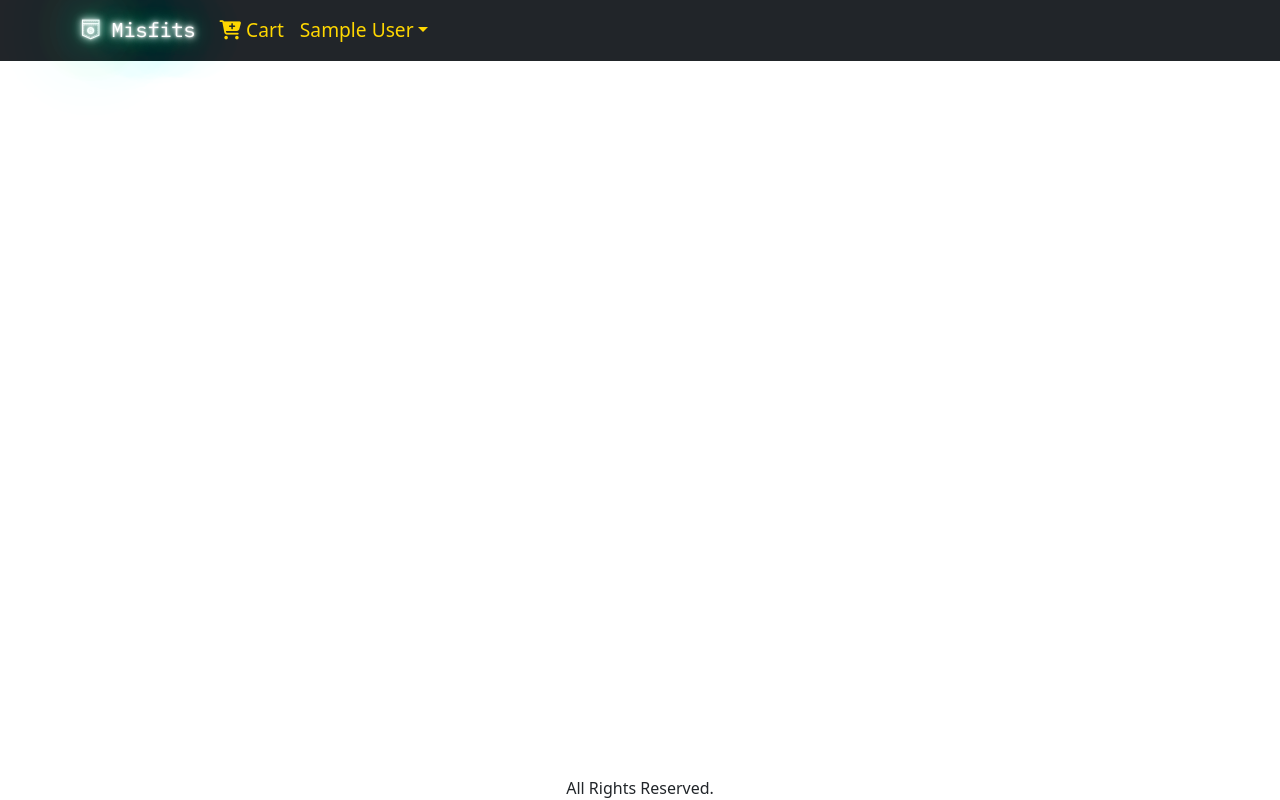
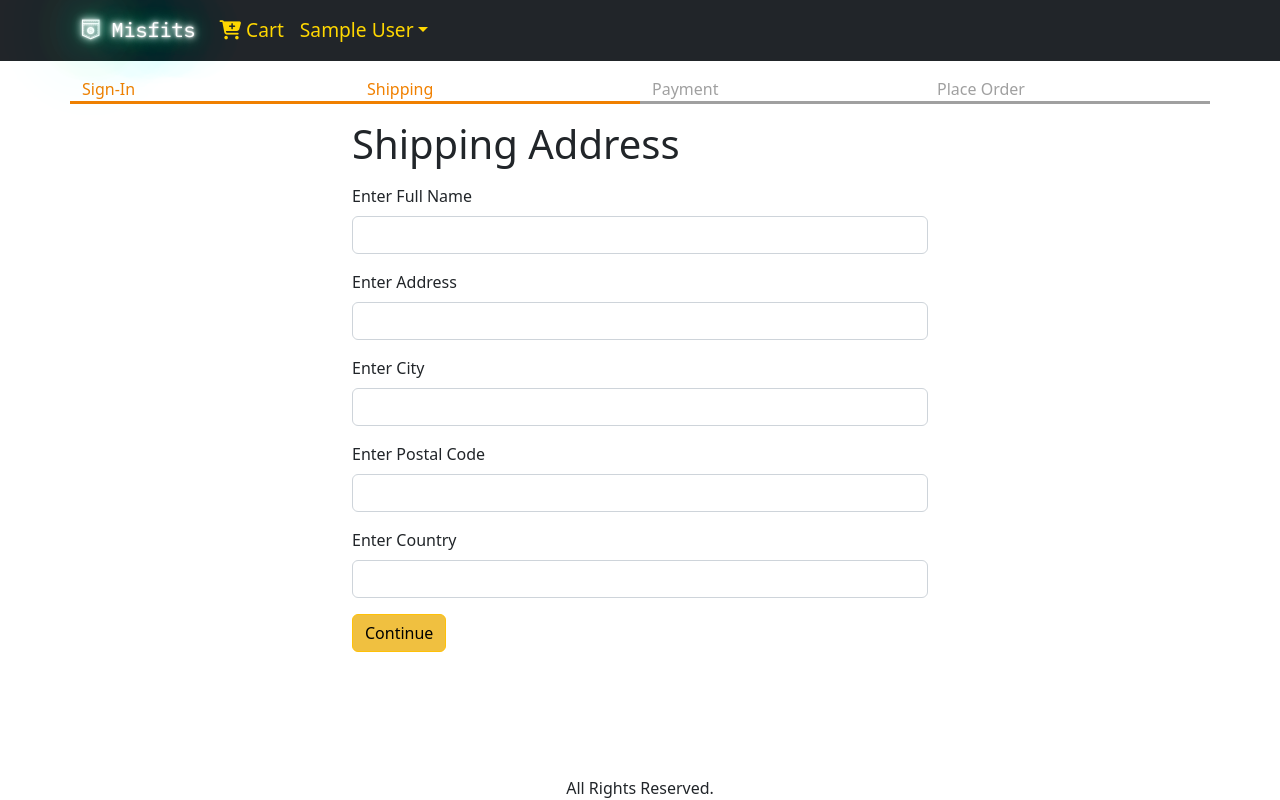
Before and after one commit to Zaib24/misfits, a React (Create React App) app in the folder frontend/: page /shipping in a window 1280 px wide. Built offline with nearby package versions, Linux system fonts and the light colour scheme; sample sign-in values are in the browser's storage.

Commit message:
Chapter 21 (Save Shipping Address)

```diff
--- a/frontend/src/App.js
+++ b/frontend/src/App.js
@@ -15,6 +15,7 @@ import { useContext } from 'react';
 import { Store } from './Store';
 import CartScreen from './screens/CartScreen';
 import SigninScreen from './screens/SigninScreen';
+import ShippingAdressScreen from './screens/ShippingAdressScreen';
 
 function App() {
   const { state, dispatch: ctxDispatch } = useContext(Store);
@@ -24,11 +25,12 @@ function App() {
   const signoutHandler = () => {
     ctxDispatch({ type: 'USER_SIGNOUT' });
     localStorage.removeItem('userInfo');
+    localStorage.removeItem('shippingAddress');
   };
   return (
     <BrowserRouter>
       <div className="d-flex flex-column site-container">
-        <ToastContainer position="bottom-center" limit={1} />
+        <ToastContainer position="top-center" limit={2} />
         <header>
           <Navbar bg="dark" variant="dark">
             <Container>
@@ -78,6 +80,7 @@ function App() {
               <Route path="/product/:slug" element={<ProductScreen />} />
               <Route path="/" element={<HomeScreen />} />
               <Route path="/cart" element={<CartScreen />} />
+              <Route path="/shipping" element={<ShippingAdressScreen />} />
               <Route path="/signin" element={<SigninScreen />} />
             </Routes>
           </Container>
--- a/frontend/src/Store.js
+++ b/frontend/src/Store.js
@@ -1,6 +1,21 @@
 import { createContext, useReducer } from 'react';
 
 export const Store = createContext();
+
+// Defining Initial Stage for Cart
+const initialState = {
+  userInfo: localStorage.getItem('userInfo')
+    ? JSON.parse(localStorage.getItem('userInfo'))
+    : null,
+  cart: {
+    shippingAddress: localStorage.getItem('shippingAddress')
+      ? JSON.parse(localStorage.getItem('shippingAddress'))
+      : {},
+    cartItems: localStorage.getItem('cartItems')
+      ? JSON.parse(localStorage.getItem('cartItems'))
+      : [],
+  },
+};
 
 // Defining Reducer Actions
 function reducer(state, action) {
@@ -29,24 +44,29 @@ function reducer(state, action) {
       return { ...state, userInfo: action.payload };
     }
     case 'USER_SIGNOUT': {
-      return { ...state, userInfo: null };
+      return {
+        ...state,
+        userInfo: null,
+        cart: {
+          cartItems: [],
+          shippingAddress: {},
+        },
+      };
+    }
+    case 'SAVE_SHIPPING_ADDRESS': {
+      return {
+        ...state,
+        cart: {
+          ...state.cart,
+          shippingAddress: action.payload,
+        },
+      };
     }
     default:
       return state;
   }
 }
 
-// Defining Initial Stage for Cart
-const initialState = {
-  userInfo: localStorage.getItem('userInfo')
-    ? JSON.parse(localStorage.getItem('userInfo'))
-    : null,
-  cart: {
-    cartItems: localStorage.getItem('cartItems')
-      ? JSON.parse(localStorage.getItem('cartItems'))
-      : [],
-  },
-};
 // Component for Passing Global Props to Children
 export function StoreProvider(props) {
   const [state, dispatch] = useReducer(reducer, initialState);
--- /dev/null
+++ b/frontend/src/components/CheckoutSteps.js
@@ -0,0 +1,16 @@
+import React from 'react';
+import Col from 'react-bootstrap/Col';
+import Row from 'react-bootstrap/Row';
+
+function CheckoutSteps(props) {
+  return (
+    <Row className="checkout-steps">
+      <Col className={props.step1 ? 'active' : ''}>Sign-In</Col>
+      <Col className={props.step2 ? 'active' : ''}>Shipping</Col>
+      <Col className={props.step3 ? 'active' : ''}>Payment</Col>
+      <Col className={props.step4 ? 'active' : ''}>Place Order</Col>
+    </Row>
+  );
+}
+
+export default CheckoutSteps;
--- a/frontend/src/screens/HomeScreen.js
+++ b/frontend/src/screens/HomeScreen.js
@@ -7,7 +7,6 @@ import Product from '../components/Product';
 import { Helmet } from 'react-helmet-async';
 import LoadingBox from '../components/LoadingBox';
 import MessageBox from '../components/MessageBox';
-import { ToastContainer } from 'react-toastify';
 import 'react-toastify/dist/ReactToastify.css';
 // Define requests
 const reducer = (state, action) => {
@@ -49,9 +48,7 @@ function HomeScreen() {
       <Helmet>
         <title>Misfits</title>
       </Helmet>
-
       <h1 className="mt-2 mb-3">Featured Products</h1>
-      <ToastContainer position="top-center" limit={1} />
       <div className="products">
         {loading ? (
           <LoadingBox />
--- /dev/null
+++ b/frontend/src/screens/ShippingAdressScreen.js
@@ -0,0 +1,129 @@
+import React, { useContext, useEffect, useState } from 'react';
+import { Helmet } from 'react-helmet-async';
+import Form from 'react-bootstrap/Form';
+import Button from 'react-bootstrap/Button';
+import { useNavigate } from 'react-router-dom';
+import { Store } from '../Store';
+import CheckoutSteps from '../components/CheckoutSteps';
+
+function ShippingAdressScreen() {
+  const navigate = useNavigate();
+  const { state, dispatch: ctxDispatch } = useContext(Store);
+  const {
+    userInfo,
+    cart: { shippingAddress },
+  } = state;
+  //   Defining Inputs
+  const [fullName, setFullName] = useState(shippingAddress.fullName || '');
+  const [address, setAddress] = useState(shippingAddress.address || '');
+  const [city, setCity] = useState(shippingAddress.city || '');
+  const [postalCode, setPostalCode] = useState(
+    shippingAddress.postalCode || ''
+  );
+  const [country, setCountry] = useState(shippingAddress.country || '');
+
+  //   Ensuring User logsout of Shipping Screen
+  useEffect(() => {
+    if (!userInfo) {
+      navigate('/signin?redirect=/shipping');
+    }
+  }, [userInfo, navigate]);
+  //   Handling Form Inputs
+  const submitHandler = (e) => {
+    e.preventDefault();
+    ctxDispatch({
+      type: 'SAVE_SHIPPING_ADDRESS',
+      payload: {
+        fullName,
+        address,
+        city,
+        postalCode,
+        country,
+      },
+    });
+    localStorage.setItem(
+      'shippingAddress',
+      JSON.stringify({
+        fullName,
+        address,
+        city,
+        postalCode,
+        country,
+      })
+    );
+    navigate('/payment');
+  };
+  return (
+    <div>
+      <Helmet>
+        <title>Shipping Adress</title>
+      </Helmet>
+      <CheckoutSteps step1 step2></CheckoutSteps>
+      <div className="container container-small">
+        <h1 className="my-3">Shipping Address</h1>
+        <Form onSubmit={submitHandler}>
+          <Form.Group className="mb-3" controlId="fullName">
+            <Form.Label>Enter Full Name</Form.Label>
+            <Form.Control
+              value={fullName}
+              onChange={(e) => {
+                setFullName(e.target.value);
+              }}
+              required
+            />
+          </Form.Group>
+
+          <Form.Group className="mb-3" controlId="address">
+            <Form.Label>Enter Address</Form.Label>
+            <Form.Control
+              value={address}
+              onChange={(e) => {
+                setAddress(e.target.value);
+              }}
+              required
+            />
+          </Form.Group>
+
+          <Form.Group className="mb-3" controlId="city">
+            <Form.Label>Enter City</Form.Label>
+            <Form.Control
+              value={city}
+              onChange={(e) => {
+                setCity(e.target.value);
+              }}
+              required
+            />
+          </Form.Group>
+          <Form.Group className="mb-3" controlId="postalCode">
+            <Form.Label>Enter Postal Code</Form.Label>
+            <Form.Control
+              value={postalCode}
+              onChange={(e) => {
+                setPostalCode(e.target.value);
+              }}
+              required
+            />
+          </Form.Group>
+
+          <Form.Group className="mb-3" controlId="country">
+            <Form.Label>Enter Country</Form.Label>
+            <Form.Control
+              value={country}
+              onChange={(e) => {
+                setCountry(e.target.value);
+              }}
+              required
+            />
+          </Form.Group>
+          <div className="mb-3">
+            <Button variant="warning" type="submit">
+              Continue
+            </Button>
+          </div>
+        </Form>
+      </div>
+    </div>
+  );
+}
+
+export default ShippingAdressScreen;
--- a/frontend/src/style.css
+++ b/frontend/src/style.css
@@ -31,3 +31,13 @@
   font-size: larger;
   color: gold;
 }
+
+.checkout-steps > div {
+  border-bottom: 0.2rem solid #a0a0a0;
+  color: #a0a0a0;
+}
+
+.checkout-steps > div.active {
+  border-bottom: 0.2rem solid #f08000;
+  color: #f08000;
+}
```
Also changed, not shown: frontend/src/Data.js (deleted, +0 -53 lines), 1 other file (tests, documents, lock files or other folders).
